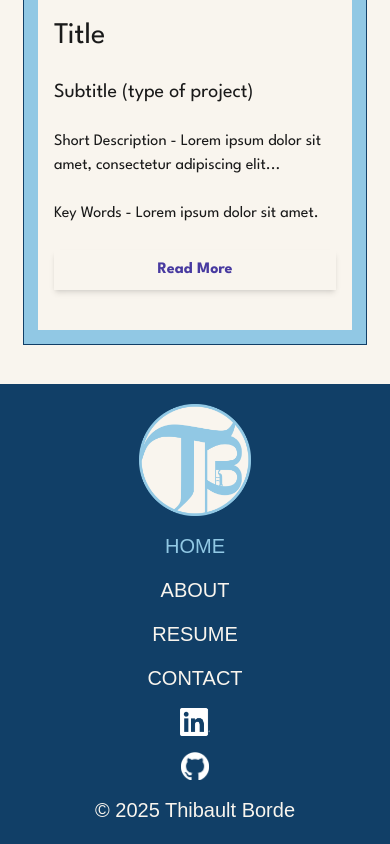
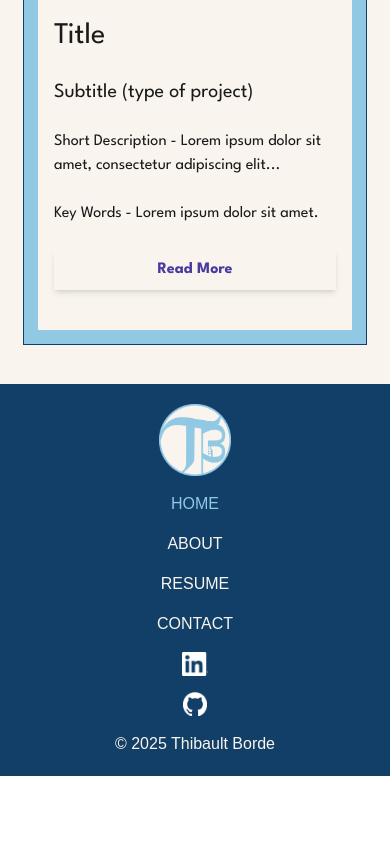
Before and after one commit to Tthide/Personal-Portfolio, an Angular app: page /home in a window 390 px wide. Shown: the part 2572-3416 px from the top of the page. After the commit the page ends 3348 px from the top, so only its background shows below. Built offline with nearby package versions, Linux system fonts and the light colour scheme; a web font is replaced by a local one.

Commit message:
fix: responsiveness issues

```diff
--- a/src/app/shared/footer/footer.html
+++ b/src/app/shared/footer/footer.html
@@ -1,9 +1,9 @@
-<footer class="bg-primary text-light font-konkhmer px-6 lg:px-16 py-5">
+<footer class="bg-primary text-light font-konkhmer px-6 xl:px-16 py-5">
     <nav
-        class="flex flex-col md:flex-row grow  items-center md:items-end text-xl text-light md:divide-x-2 divide-solid divide-light">
+        class="flex flex-col md:flex-row grow  items-center md:items-end text-basis lg:text-xl text-light md:divide-x-2 divide-solid divide-light">
         <!-- Logo -->
         <a routerLink="/home" class="grow flex justify-center items-center mb-4 md:mb-0">
-            <img src="./Main_Logo.png" alt="Logo" class="h-[4lh] lg:h-[6lh] w-auto object-contain" />
+            <img src="./Main_Logo.png" alt="Logo" class="h-[3lh] lg:h-[4lh] xl:h-[6lh] w-auto object-contain" />
         </a>
 
         <!-- Nav links -->
--- a/src/app/shared/layout/layout.ts
+++ b/src/app/shared/layout/layout.ts
@@ -11,10 +11,10 @@ import { RouterOutlet } from '@angular/router';
     <div class="flex flex-col bg-light min-h-dvh">
       <app-header />
 
-      <main class=" grow px-6 py-10 lg:px-60 lg:py-16 md:px-10">
+      <main class=" grow px-6 py-10  lg:py-16 md:px-[7%] lg:px-[10%]">
         <router-outlet />
       </main>
-      <app-footer class="px-0 md:px-10 lg:px-60" />
+      <app-footer class="px-0 md:px-[7%] lg:px-[10%]" />
     </div>
 
   `,
```
